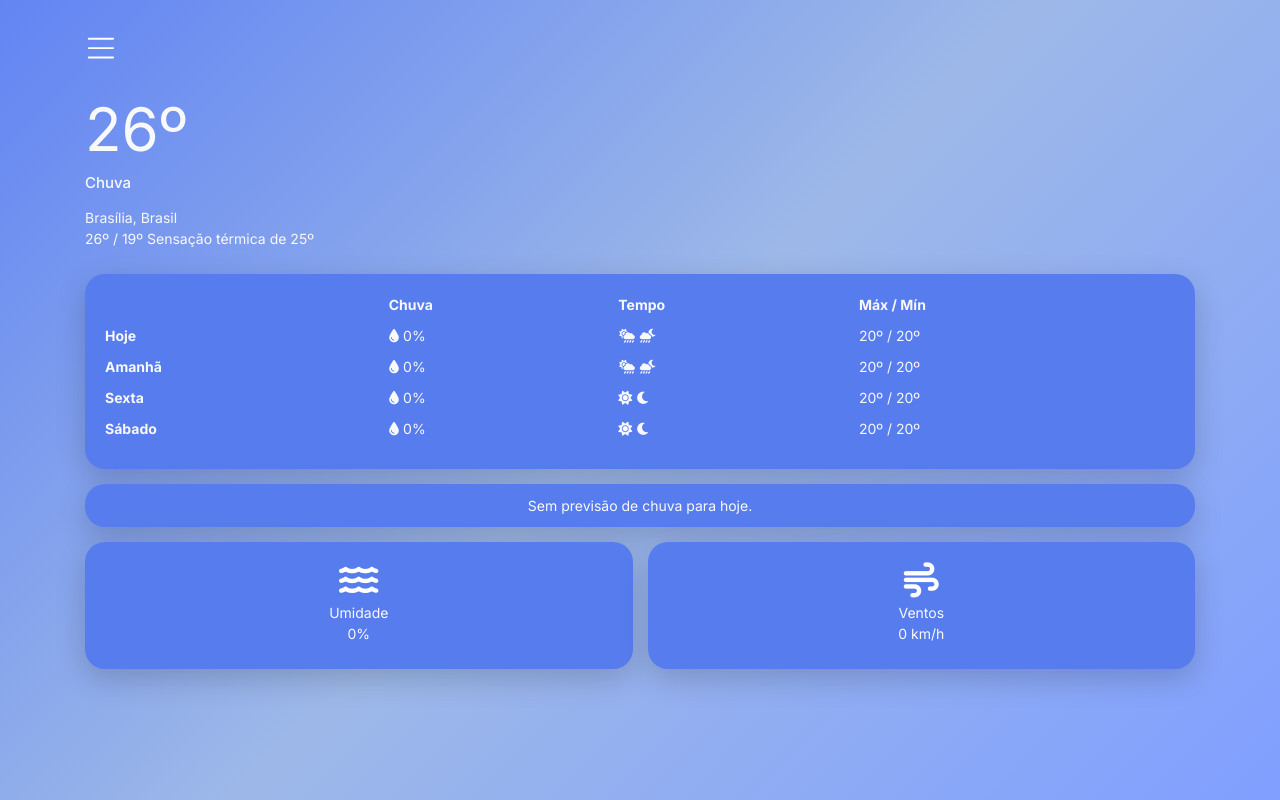
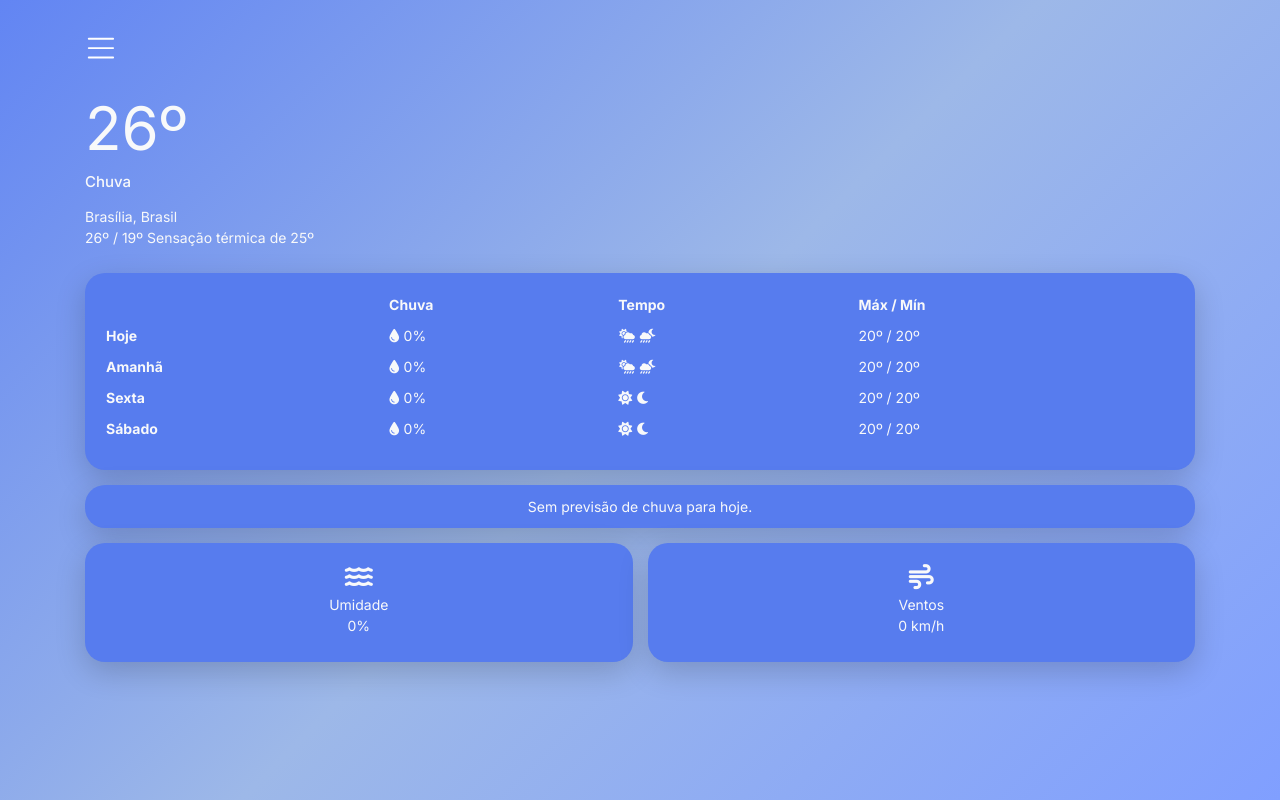
Before and after one commit to resendeleonardo/weather-app, a plain HTML site: page weather-app/index.html in a window 1280 px wide. Drawn offline with nearby package versions, Linux system fonts and the light colour scheme; no server answers.

Commit message:
update code

```diff
--- a/weather-app/css/styles.css
+++ b/weather-app/css/styles.css
@@ -10,21 +10,15 @@
 :root {
   font-size: 62.5%;
 
+  --bg-dark: rgb(40, 40, 40);
 }
 
 body {
-  /* height: 100vh; */
   font-family: "Inter", sans-serif;
   font-size: 1.4rem;
 
-  --bg-dark: rgb(40, 40, 40);
-
   /* Clear Skyes [Day] - DEFAULT */
   background: linear-gradient(135deg, #6285f3, #9db8e8, #809fff);
-}
-
-.bg-custom-dark {
-  background-color: var(--bg-dark);
 }
 
 /* Header */
@@ -41,11 +35,11 @@ body {
   outline: none;
   box-shadow: none;
 }
-.offcanvas {
+/* Offcanvas */
+.bg-custom-dark {
   background-color: var(--bg-dark);
 }
 
-/* Remove hover effect and change border color */
 .form-control:focus {
   background: transparent;
   border: none;
@@ -55,28 +49,15 @@ body {
   color: #a0a0a0;
 }
 
-/* Weather Card / Content  */
-.weather-card {
-  background-color: transparent;
-  border-color: transparent;
-  /* box-shadow: 0 1rem 3rem rgba(0, 0, 0, 0.175); */
-}
-#temperature-div p {
+/* Weather Content  */
+.temp,
+.weather-icon {
   font-size: 6rem;
-}
-#temperature-div i {
-  font-size: 6em;
-  margin-top: 2em;
-  margin-right: 1em;
-  color: gray;
 }
 /* Week Card */
 .week-card {
   border-color: rgb(219, 217, 217);
   background-color: rgb(219, 217, 217);
-}
-.week-content {
-  padding: 1em;
 }
 /* Humidity, Wind Speed, Alerts ... */
 #humidity-card,
@@ -95,14 +76,4 @@ body {
   /* background-color: #6e7999; */
 
   box-shadow: 0 1rem 3rem rgba(0, 0, 0, 0.175);
-  /* border-radius: 20px; */
 }
-#humidity-card,
-#wind-speed-card {
-  padding: 1em;
-}
-#humidity-card i,
-#wind-speed-card i {
-  font-size: 3.5rem;
-  color: #fff;
-}
--- a/weather-app/index.html
+++ b/weather-app/index.html
@@ -40,7 +40,7 @@
                     </svg>
                 </button>
 
-                <div class="offcanvas offcanvas-start" tabindex="-1" id="offcanvasMenu"
+                <div class="offcanvas offcanvas-start bg-custom-dark" tabindex="-1" id="offcanvasMenu"
                     aria-labelledby="offcanvasMenuLabel">
                     <div class="offcanvas-header p-4">
                         <h5 class="offcanvas-title text-white fs-2" id="offcanvasMenuLabel"><i
@@ -76,14 +76,16 @@
         <div class="container-fluid">
             <div class="main-content d-flex align-items-center justify-content-center">
 
-                <!-- Weather App Card -->
-                <div class="card weather-card w-100">
+                <!-- Weather App Container -->
+                <div class="weather-container w-100 bg-transparent">
                     <div class="container weather-content p-4" id="weather-content">
-                        <div class="row mb-4">
-                            <div class="col">
-                                <div class="d-flex justify-content-between" id="temperature-div">
-                                    <p class="mb-0 text-light" id="temp">26º</b></p>
-                                    <span id="weather-icon"></span>
+                        <div class="d-flex flex-column mb-4">
+                            <div class="d-flex flex-row align-items-center justify-content-between">
+                                <p class="mb-0 text-light temp">
+                                    <span id="temp">26º</span>
+                                    </b>
+                                </p>
+                                <span class="weather-icon" id="weather-icon"></span>
                             </div>
                             <h4 class="mb-4 text-light" id="weather-description">Chuva</h4>
                             <div>
@@ -96,10 +98,9 @@
                                 </div>
                             </div>
                         </div>
-                        </div>
-                        <!-- Weekly Weather Card [NO API] -->
+                        <!-- Weekly Weather Card -->
                         <div class="card week-card rounded-5" id="week-card">
-                            <div class="container week-content">
+                            <div class="container week-content p-4">
                                 <table class="table table-borderless">
                                     <thead>
                                         <tr class="text-light">
@@ -140,7 +141,7 @@
                                 </table>
                             </div>
                         </div>
-                        <!-- Alerts Card [NO API] -->
+                        <!-- Alerts Card -->
                         <div class="card mt-4 rounded-5" id="alert-card">
                             <div class="card-body">
                                 <p class="d-flex justify-content-center mb-0 text-light">Sem previsão de chuva para hoje.</p>
@@ -150,19 +151,23 @@
                         <div class="row mt-4">
                             <div class="col-6">
                                 <div class="card rounded-5" id="humidity-card">
-                                    <div class="container">
-                                        <i class="fa-solid fa-water d-flex justify-content-center mt-2 mb-2"></i>
-                                        <p class="d-flex justify-content-center mb-0 text-light">Umidade</p>
-                                        <p class="d-flex justify-content-center text-light" id="humidity">0%</p>
+                                    <div class="container p-4">
+                                        <div class="d-flex flex-column align-items-center justify-content-center">
+                                            <i class="fa-solid fa-water mt-2 mb-2 text-light fs-1"></i>
+                                            <p class="mb-0 text-light">Umidade</p>
+                                            <p class="text-light" id="humidity">0%</p>
+                                        </div>
                                     </div>
                                 </div>
                             </div>
                             <div class="col-6 mb-4">
                                 <div class="card rounded-5" id="wind-speed-card">
-                                    <div class="container">
-                                        <i class="fa-solid fa-wind d-flex justify-content-center mt-2 mb-2"></i>
-                                        <p class="d-flex justify-content-center mb-0 text-light">Ventos</p>
-                                        <p class="d-flex justify-content-center text-light" id="wind-speed">0 km/h</p>
+                                    <div class="container p-4">
+                                        <div class="d-flex flex-column align-items-center justify-content-center">
+                                            <i class="fa-solid fa-wind mt-2 mb-2 text-light fs-1"></i>
+                                            <p class="mb-0 text-light">Ventos</p>
+                                            <p class="text-light" id="wind-speed">0 km/h</p>
+                                        </div>
                                     </div>
                                 </div>
                             </div>
```
Lines whose indentation alone changed are shown as unchanged.
